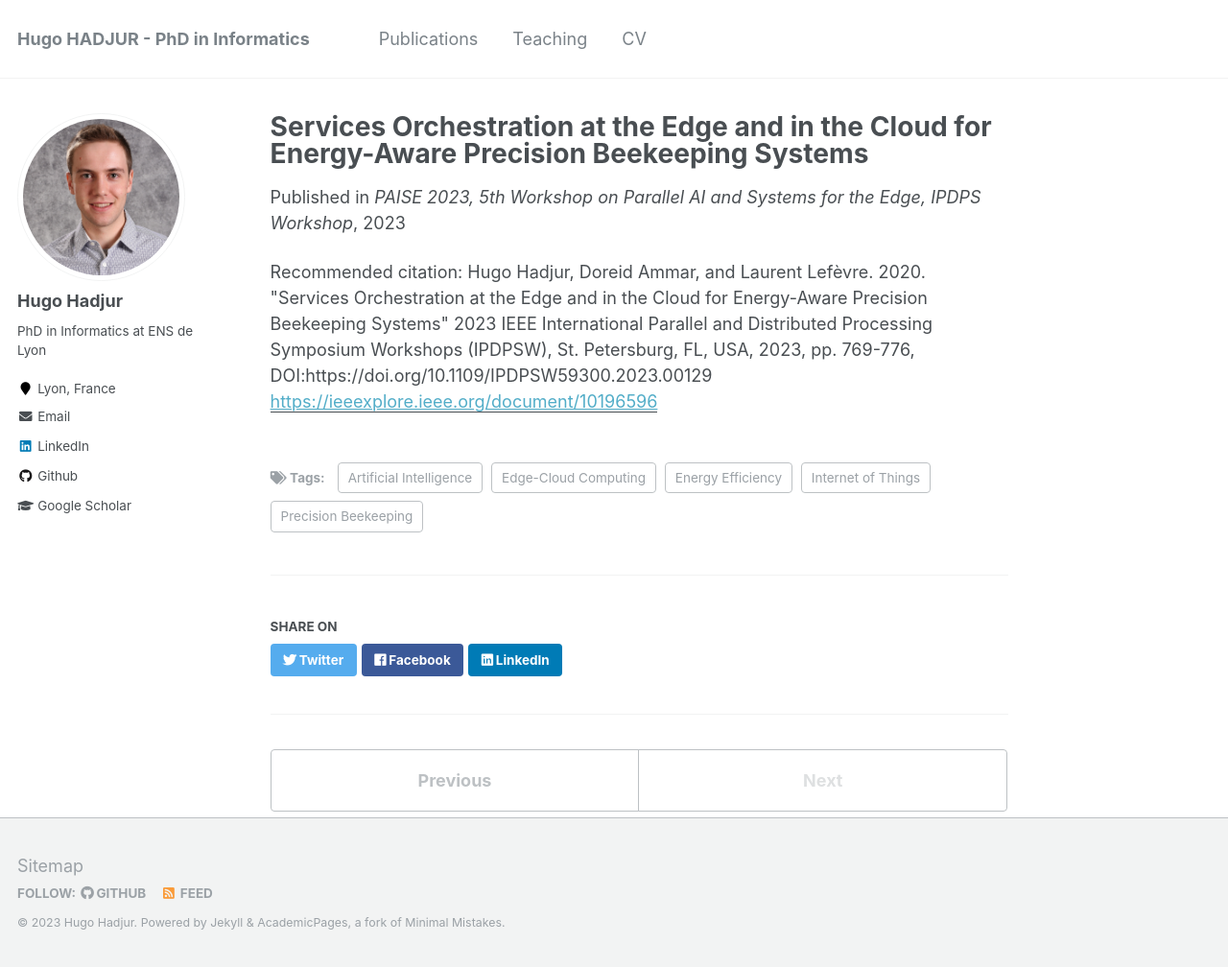
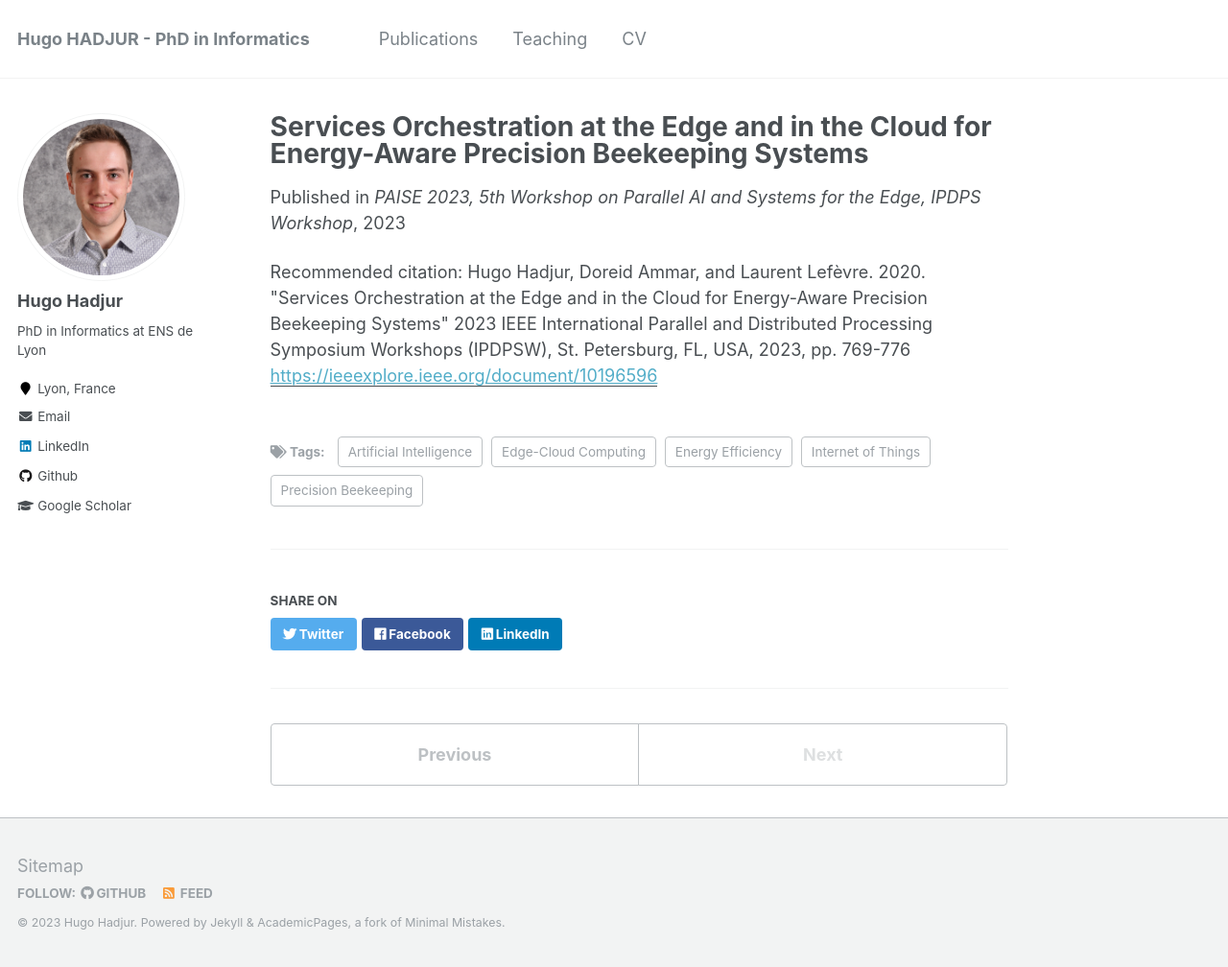
Before and after one commit to hadjurh/hadjurh.github.io, a Jekyll site: the page built from _publications/2023-04-PAISE.md, in a window 1280 px wide and 1008 px high. Shown: the whole window at 96% size. Built offline with Jekyll 4.4.1, drawn with Linux system fonts in a browser that asks for light colours.

Commit message:
style publi

```diff
--- a/_publications/2023-04-PAISE.md
+++ b/_publications/2023-04-PAISE.md
@@ -5,7 +5,7 @@ permalink: /publication/2023-04-PAISE
 date: 2023-04-15
 venue: "PAISE 2023, 5th Workshop on Parallel AI and Systems for the Edge, IPDPS Workshop"
 paperurl: 'https://ieeexplore.ieee.org/document/10196596'
-citation: "Hugo Hadjur, Doreid Ammar, and Laurent Lefèvre. 2020. &quot;Services Orchestration at the Edge and in the Cloud for Energy-Aware Precision Beekeeping Systems&quot; 2023 IEEE International Parallel and Distributed Processing Symposium Workshops (IPDPSW), St. Petersburg, FL, USA, 2023, pp. 769-776, DOI:https://doi.org/10.1109/IPDPSW59300.2023.00129"
+citation: "Hugo Hadjur, Doreid Ammar, and Laurent Lefèvre. 2020. &quot;Services Orchestration at the Edge and in the Cloud for Energy-Aware Precision Beekeeping Systems&quot; 2023 IEEE International Parallel and Distributed Processing Symposium Workshops (IPDPSW), St. Petersburg, FL, USA, 2023, pp. 769-776"
 tags:
   - Precision Beekeeping
   - Internet of Things
```
Also changed, not shown: _publications/2020-10-IoT2020.md (+1 -1 lines), _publications/2022-01-Compag.md (+1 -1 lines), _publications/2022-10-Cyberpsychology.md (+1 -1 lines), _teaching/2019-2020-emlyon.md (+1 -1 lines).
